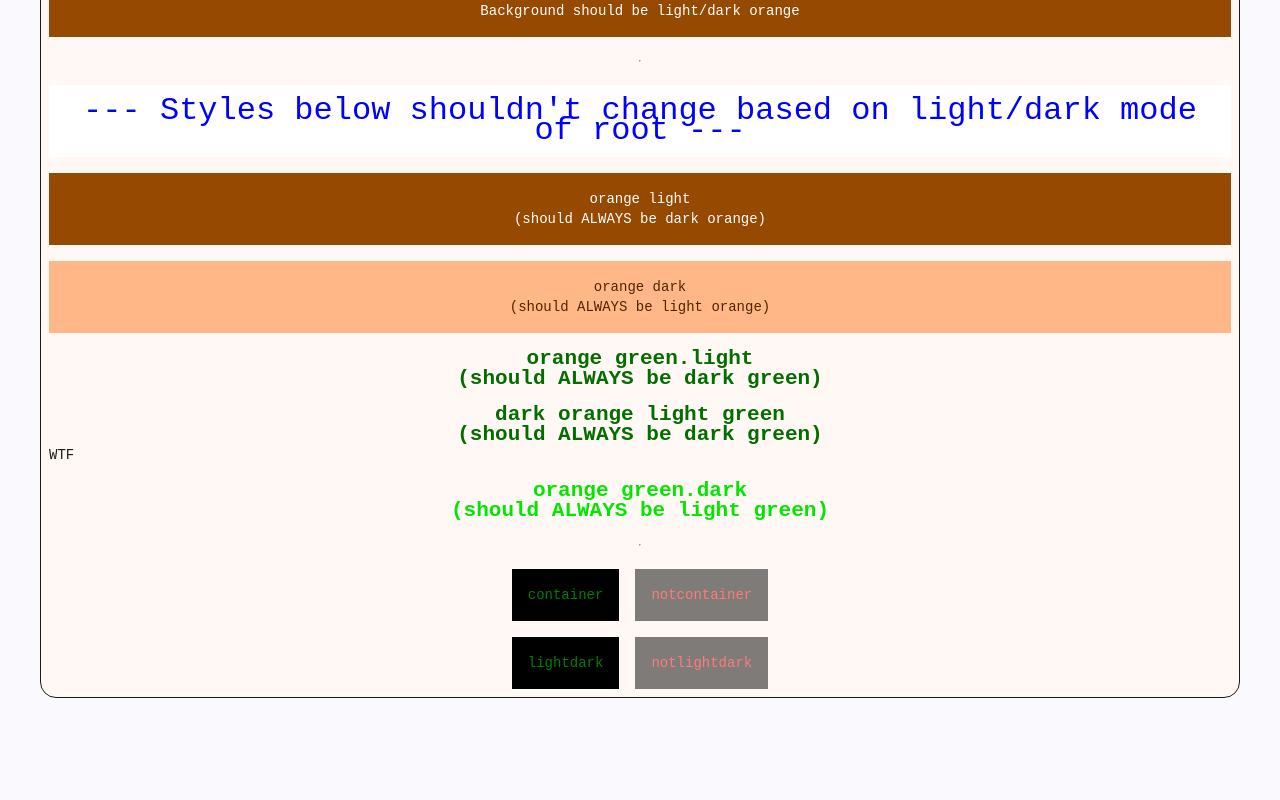
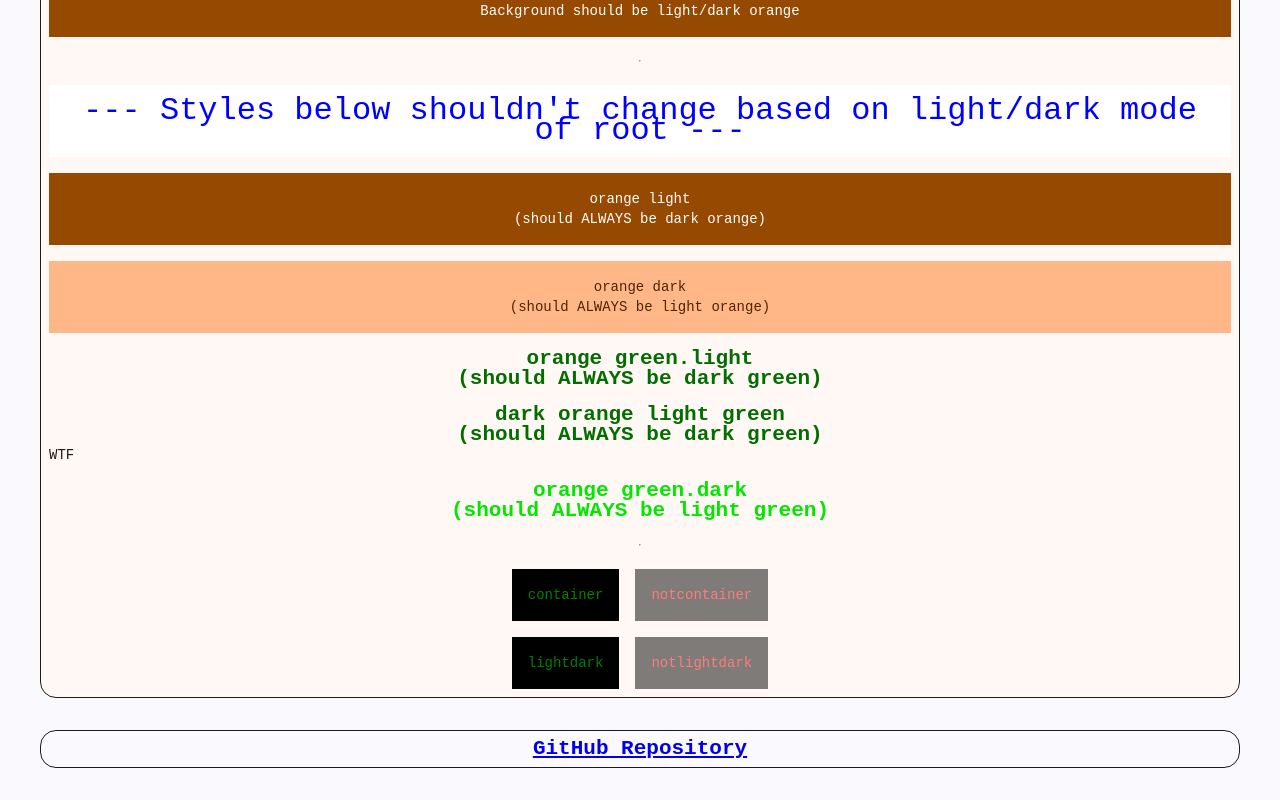
Before and after one commit to JasonGoemaat/amdark, an Angular app: page / in a window 1280 px wide. Shown: the part 536-1336 px from the top of the page. Before the commit the page ends 1266 px from the top, so only its background shows below. Built offline with nearby package versions, Linux system fonts and the light colour scheme.

Commit message:
Added repo link for github pages

```diff
--- a/src/app/app.html
+++ b/src/app/app.html
@@ -52,4 +52,8 @@
     <div class="conditional notlightdark">notlightdark</div>
   </div>
 </div>
-  <router-outlet />
+
+<div class="my-container">
+  <h2><a href="https://github.com/JasonGoemaat/amdark">GitHub Repository</a></h2>
+</div>
+<router-outlet />
```
